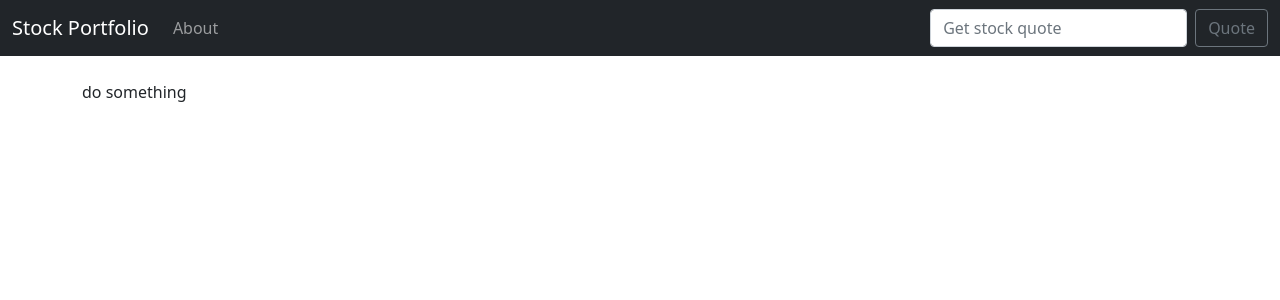
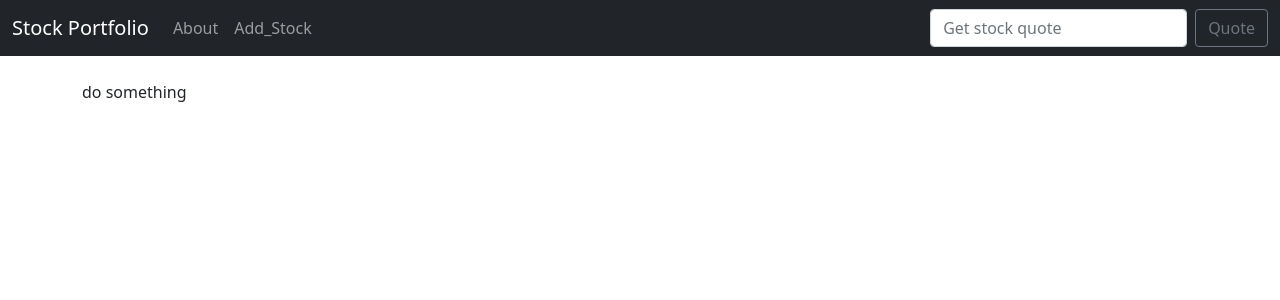
Before and after one commit to TheeSocerer/Stock-Portfolio-Tracker, a Django app: template quotes/templates/home.html in a window 1280 px wide. Shown: the top 300 px of the page. Run offline with Django 5.2, Linux system fonts and the light colour scheme; the template is opened without the code that fills it, so the values that code supplies are empty; parts of the project's set-up code (start-up, migrations or seed data) failed here and were passed over.

Commit message:
add stock template link and view method

```diff
--- /dev/null
+++ b/quotes/templates/add_stock.html
@@ -0,0 +1,4 @@
+{% extends 'base.html' %}
+{% block content %}
+    <h1>add_stock</h1>
+{% endblock %}
--- a/quotes/templates/base.html
+++ b/quotes/templates/base.html
@@ -21,6 +21,9 @@
           <ul class="navbar-nav me-auto mb-2 mb-lg-0">
             <li class="nav-item">
               <a class="nav-link" href="{% url 'about'%}">About</a>
+            </li>
+            <li class="nav-item">
+              <a class="nav-link" href="{% url 'add_stock'%}">Add_Stock</a>
             </li>
 
           </ul>
--- a/quotes/views.py
+++ b/quotes/views.py
@@ -22,8 +22,8 @@ def home(request):
         return render(request, 'home.html', {'ticker': "Enter a Ticker Symbol above.."})
 
 
-
-
+def add_stock(request):
+    return render(request, 'add_stock.html', {})
 
 
 def about(request):
```
